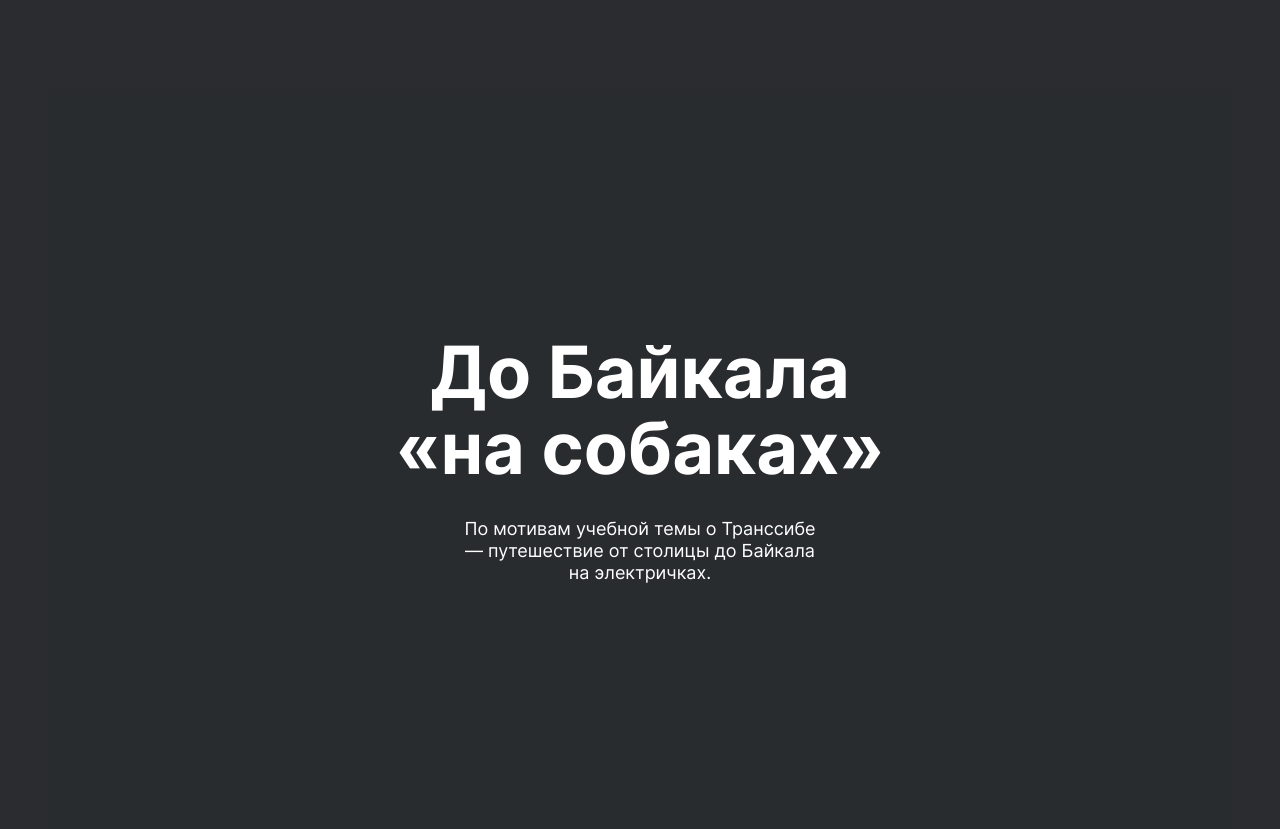
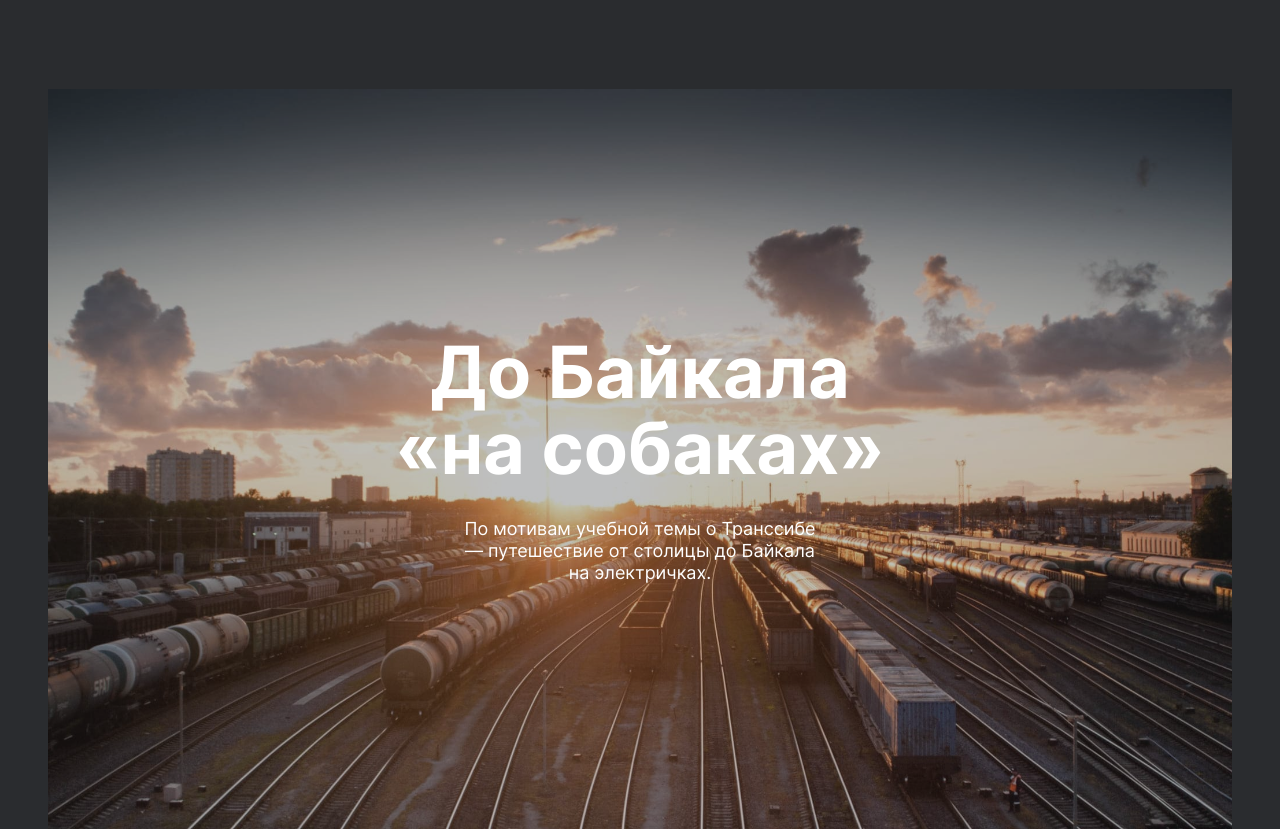
Before and after one commit to OrkhanRakhmetov/russian-travel, a plain HTML site: page index.html in a window 1280 px wide. Shown: the part 5904-6733 px from the top of the page. Drawn offline with Linux system fonts and the light colour scheme.

Commit message:
russian-travel

```diff
--- a/blocks/cover/__link/cover__link.css
+++ b/blocks/cover/__link/cover__link.css
@@ -8,7 +8,7 @@
     padding: 0 20px;
     position: relative;
     text-decoration: none;
-    background: url(./../images/cover-trains.jpg) no-repeat center;
+    background: url(./../../../images/cover-trains.jpg) no-repeat center;
     background-size: cover;
     color: #fff;
     margin: 0 auto;
```
